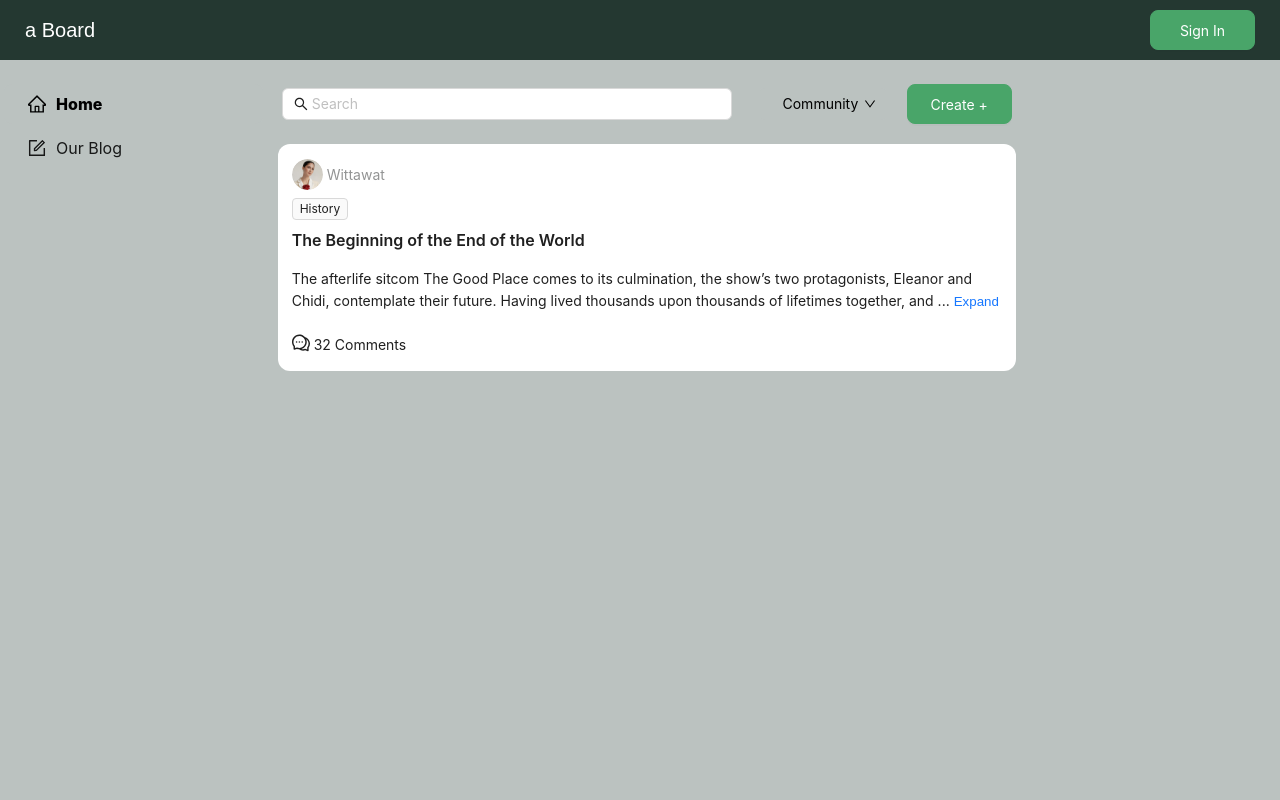
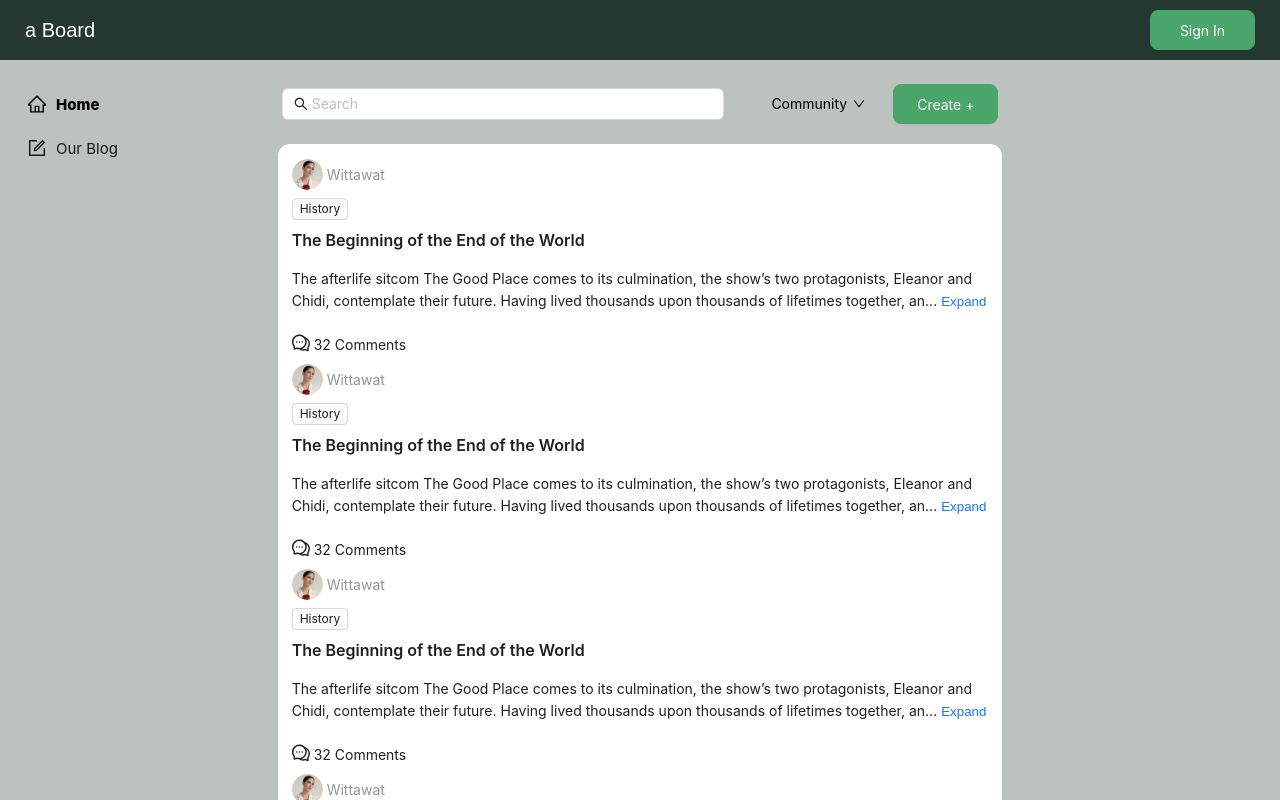
Before and after one commit to thechotinun/frontend-dtw, a Next.js app: page / in a window 1280 px wide. Built offline with nearby package versions, Linux system fonts and the light colour scheme; a web font is replaced by a local one.

Commit message:
fix layout, add comment

```diff
--- a/src/app/components/card-post/card.jsx
+++ b/src/app/components/card-post/card.jsx
@@ -8,7 +8,7 @@ import Image from "next/image";
 import { useRouter } from "next/navigation";
 
 const { Paragraph, Title, Text } = Typography;
-
+const item = [1, 2, 3, 4];
 export default function Card() {
   const router = useRouter();
   const [expanded, setExpanded] = useState(false);
@@ -23,6 +23,10 @@ export default function Card() {
         borderRadius: "12px",
       }}
     >
+      {item?.length &&
+        item.map((e) => {
+          return (
+            <React.Fragment key={e}>
               <Col span={24} style={{ display: "flex", alignItems: "center" }}>
                 <div className="circle" style={{ marginRight: "4px" }}>
                   <Image
@@ -50,14 +54,16 @@ export default function Card() {
                     onExpand: (_, info) => setExpanded(info.expanded),
                   }}
                 >
-          The afterlife sitcom The Good Place comes to its culmination, the
-          show’s two protagonists, Eleanor and Chidi, contemplate their future.
-          Having lived thousands upon thousands of lifetimes together, and
-          having experienced virtually everything this life has to offer, they
-          are weary. It is time for it all to end. The show’s solution to this
-          perpetual happiness-cum-weariness is extinction. When you have had
-          enough, when you are utterly sated by love and joy and pleasure, you
-          can walk through a passage to nothingness. And Chidi has had enough.
+                  The afterlife sitcom The Good Place comes to its culmination,
+                  the show’s two protagonists, Eleanor and Chidi, contemplate
+                  their future. Having lived thousands upon thousands of
+                  lifetimes together, and having experienced virtually
+                  everything this life has to offer, they are weary. It is time
+                  for it all to end. The show’s solution to this perpetual
+                  happiness-cum-weariness is extinction. When you have had
+                  enough, when you are utterly sated by love and joy and
+                  pleasure, you can walk through a passage to nothingness. And
+                  Chidi has had enough.
                 </Paragraph>
               </Col>
               <Col
@@ -65,9 +71,14 @@ export default function Card() {
                 style={{ cursor: "pointer" }}
                 onClick={() => router.push(`/post-detail/${1}`)}
               >
-        <CommentOutlined style={{ fontSize: "18px", marginRight: "4px" }} />
+                <CommentOutlined
+                  style={{ fontSize: "18px", marginRight: "4px" }}
+                />
                 <Text>32 Comments</Text>
               </Col>
+            </React.Fragment>
+          );
+        })}
     </Row>
   );
 }
--- a/src/app/components/layouts/layoutMain.jsx
+++ b/src/app/components/layouts/layoutMain.jsx
@@ -16,16 +16,10 @@ export default function LayoutMain({ children }) {
     <Layout style={{ height: "100%" }}>
       <HeaderMain />
       <Layout style={{ height: "100%" }}>
-        <Col xs={0} sm={5} md={5} lg={5}>
+        <Col xs={0} sm={5} md={5} lg={5} style={{ height: "100%" }}>
           <SiderMenu />
         </Col>
-        <Layout
-          style={{
-            height: "100%",
-          }}
-        >
-          {children}
-        </Layout>
+        {children}
       </Layout>
     </Layout>
   );
--- a/src/app/components/layouts/menu.jsx
+++ b/src/app/components/layouts/menu.jsx
@@ -11,12 +11,12 @@ const items = [
   {
     key: "/",
     icon: <HomeOutlined style={{ fontSize: "18px" }} />,
-    label: <Link href="/">Home</Link>,
+    label: <Link href="/" style={{ fontSize: "15px"}}>Home</Link>,
   },
   {
     key: "/ourblog",
     icon: <FormOutlined style={{ fontSize: "18px" }} />,
-    label: <Link href="/ourblog">Our Blog</Link>,
+    label: <Link href="/ourblog" style={{ fontSize: "15px"}}>Our Blog</Link>,
   },
 ];
 
--- a/src/app/globals.css
+++ b/src/app/globals.css
@@ -1,78 +1,3 @@
-:root {
-  --max-width: 1100px;
-  --border-radius: 12px;
-  --font-mono: ui-monospace, Menlo, Monaco, "Cascadia Mono", "Segoe UI Mono",
-    "Roboto Mono", "Oxygen Mono", "Ubuntu Monospace", "Source Code Pro",
-    "Fira Mono", "Droid Sans Mono", "Courier New", monospace;
-
-  --foreground-rgb: 0, 0, 0;
-  --background-start-rgb: 214, 219, 220;
-  --background-end-rgb: 255, 255, 255;
-
-  --primary-glow: conic-gradient(
-    from 180deg at 50% 50%,
-    #16abff33 0deg,
-    #0885ff33 55deg,
-    #54d6ff33 120deg,
-    #0071ff33 160deg,
-    transparent 360deg
-  );
-  --secondary-glow: radial-gradient(
-    rgba(255, 255, 255, 1),
-    rgba(255, 255, 255, 0)
-  );
-
-  --tile-start-rgb: 239, 245, 249;
-  --tile-end-rgb: 228, 232, 233;
-  --tile-border: conic-gradient(
-    #00000080,
-    #00000040,
-    #00000030,
-    #00000020,
-    #00000010,
-    #00000010,
-    #00000080
-  );
-
-  --callout-rgb: 238, 240, 241;
-  --callout-border-rgb: 172, 175, 176;
-  --card-rgb: 180, 185, 188;
-  --card-border-rgb: 131, 134, 135;
-}
-
-@media (prefers-color-scheme: dark) {
-  :root {
-    --foreground-rgb: 255, 255, 255;
-    --background-start-rgb: 0, 0, 0;
-    --background-end-rgb: 0, 0, 0;
-
-    --primary-glow: radial-gradient(rgba(1, 65, 255, 0.4), rgba(1, 65, 255, 0));
-    --secondary-glow: linear-gradient(
-      to bottom right,
-      rgba(1, 65, 255, 0),
-      rgba(1, 65, 255, 0),
-      rgba(1, 65, 255, 0.3)
-    );
-
-    --tile-start-rgb: 2, 13, 46;
-    --tile-end-rgb: 2, 5, 19;
-    --tile-border: conic-gradient(
-      #ffffff80,
-      #ffffff40,
-      #ffffff30,
-      #ffffff20,
-      #ffffff10,
-      #ffffff10,
-      #ffffff80
-    );
-
-    --callout-rgb: 20, 20, 20;
-    --callout-border-rgb: 108, 108, 108;
-    --card-rgb: 100, 100, 100;
-    --card-border-rgb: 200, 200, 200;
-  }
-}
-
 * {
   box-sizing: border-box;
   padding: 0;
@@ -81,30 +6,16 @@
 
 html,
 body {
+  max-width: 100vw;
+  overflow-x: hidden;
+  overflow-y: auto;
   height: 100%;
-  /* max-width: 100vw; */
-  overflow-x: hidden;
-}
-
-body {
-  color: rgb(var(--foreground-rgb));
-  background: linear-gradient(
-      to bottom,
-      transparent,
-      rgb(var(--background-end-rgb))
-    )
-    rgb(var(--background-start-rgb));
+  background: #BBC2C0;
 }
 
 a {
   color: inherit;
   text-decoration: none;
-}
-
-@media (prefers-color-scheme: dark) {
-  html {
-    color-scheme: dark;
-  }
 }
 
 .ant-layout {
--- a/src/app/layout.js
+++ b/src/app/layout.js
@@ -13,11 +13,7 @@ export default function RootLayout({ children }) {
   return (
     <html lang="en">
       <body>
-        <div style={{ height: "100%", background: "#BBC2C0" }}>
-          <main style={{ height: "100%" }}>
-            {children}
-          </main>
-        </div>
+        <main style={{ height: "100%" }}>{children}</main>
       </body>
     </html>
   );
--- a/src/app/page.jsx
+++ b/src/app/page.jsx
@@ -10,7 +10,7 @@ const { Content } = Layout;
 export default function Home() {
   return (
     <LayoutMain>
-      <Col xs={24} sm={18} md={18} lg={18}>
+      <Col xs={24} sm={14} md={14} lg={14}>
         <Content style={{padding: "24px 15px 24px 15px",}}>
           <Search />
           <Card />
--- a/src/app/post-detail/[id]/layout.js
+++ b/src/app/post-detail/[id]/layout.js
@@ -8,7 +8,7 @@ const { Content } = Layout;
 export default function PostDetailLayout({ children }) {
   return (
     <LayoutMain>
-      <Content>{children}</Content>
+      <Content style={{background: "#FFFFFF"}}>{children}</Content>
     </LayoutMain>
   );
 }
```
Also changed, not shown: src/app/post-detail/[id]/page.jsx (+24 -7 lines), src/app/post-detail/compenents/modalAddComment.jsx (+6 -4 lines). Lines whose indentation alone changed are shown as unchanged.
